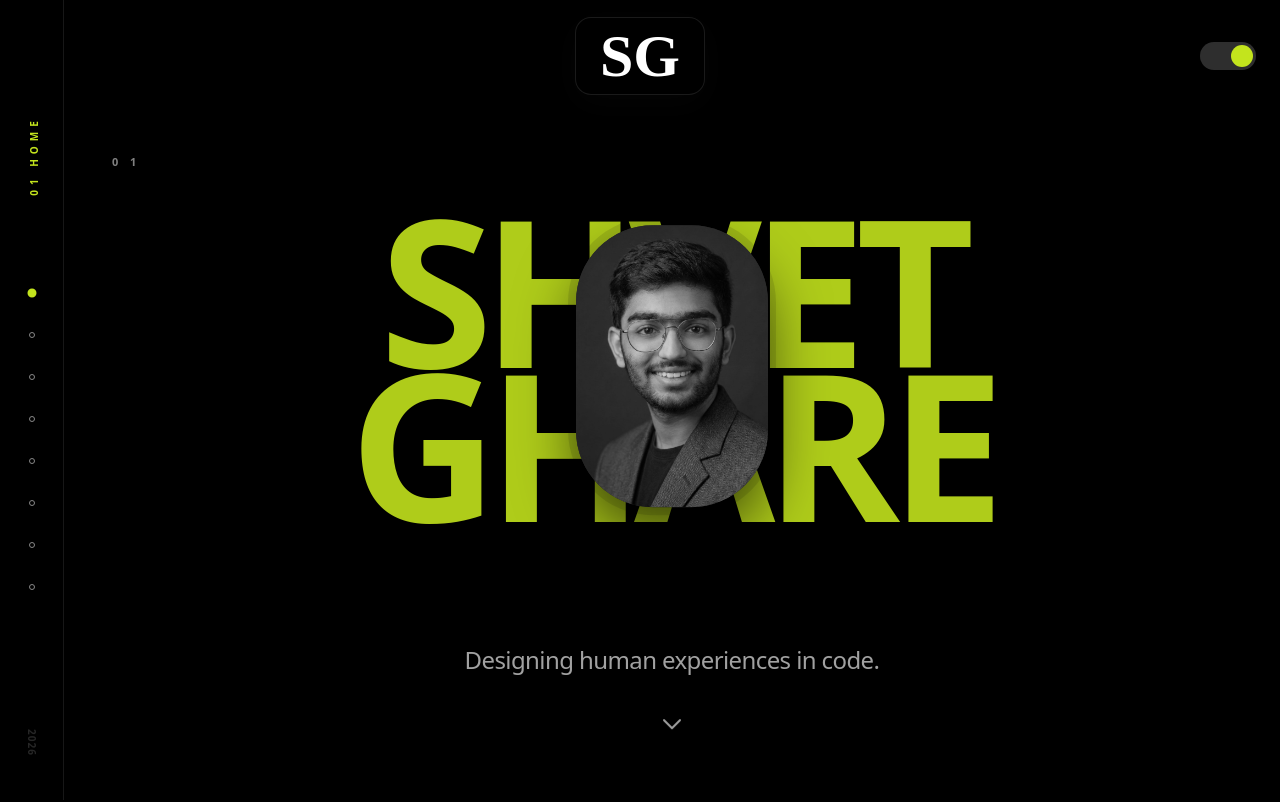
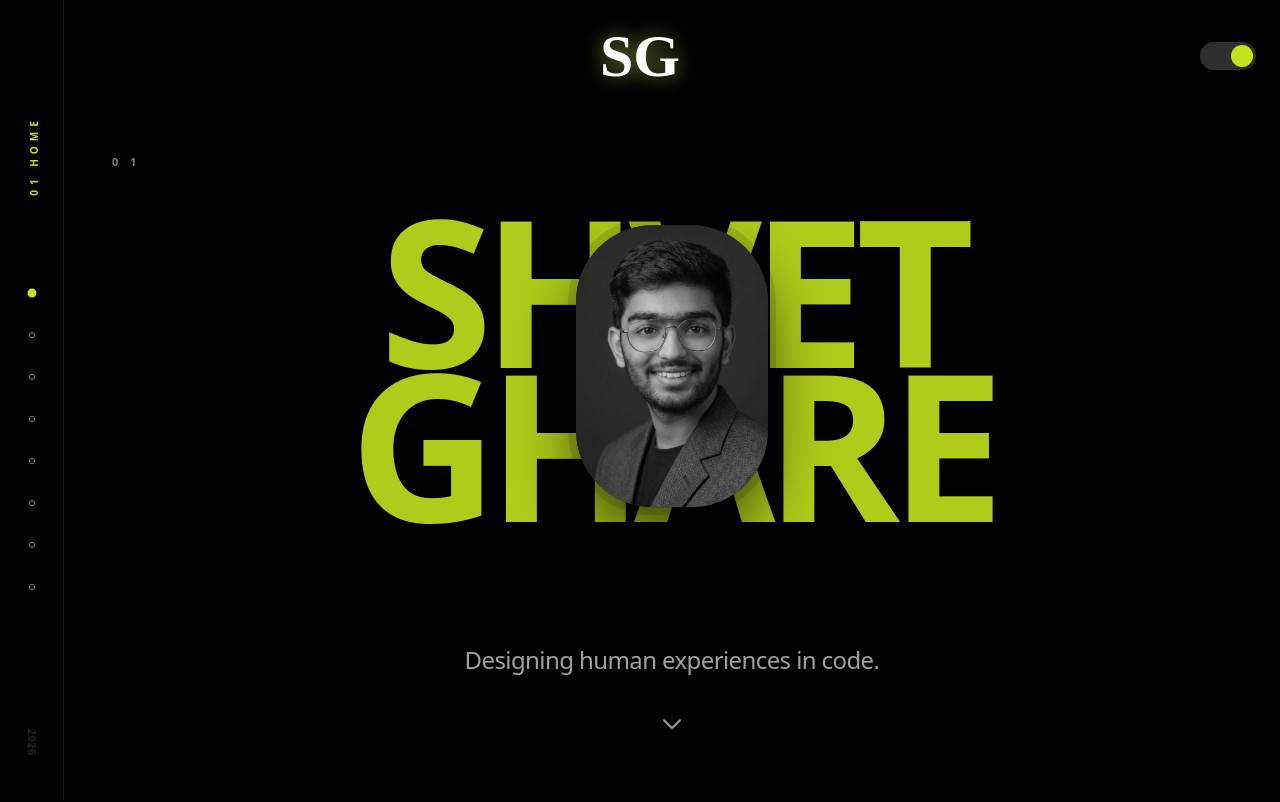
Before and after one commit to ShvetGhareWork/Portfolio_Updated, a Next.js app: page / in a window 1280 px wide. Shown: the top 802 px of the page. Built offline with nearby package versions, Linux system fonts and the light colour scheme; a web font is replaced by a local one.

Commit message:
glassmorphism

```diff
--- a/components/sections/HeroSection.tsx
+++ b/components/sections/HeroSection.tsx
@@ -120,13 +120,20 @@ export default function HeroSection() {
                         )}
                     </div>
 
-                    {/* Logo (Center) with Glassmorphism */}
-                    <div className="absolute left-1/2 top-1/2 -translate-x-1/2 -translate-y-1/2 px-4 sm:px-6 py-1.5 sm:py-2 rounded-2xl border border-black/5 dark:border-white/10 bg-white/40 dark:bg-black/40 backdrop-blur-xl shadow-[0_8px_32px_0_rgba(0,0,0,0.08)] dark:shadow-[0_8px_32px_0_rgba(255,255,255,0.02)] transition-all duration-500 hover:scale-110 hover:shadow-xl group">
+                    {/* Logo (Center) with Glassy Halo (No Box) */}
+                    <div className="absolute left-1/2 top-1/2 -translate-x-1/2 -translate-y-1/2 group">
+                        {/* The Glassy Halo effect */}
+                        <div className="absolute inset-0 -inset-12 backdrop-blur-2xl [mask-image:radial-gradient(circle,white_20%,transparent_70%)] opacity-0 group-hover:opacity-100 transition-opacity duration-700 pointer-events-none" />
+
+                        {/* Always visible subtle blur */}
+                        <div className="absolute inset-0 -inset-8 backdrop-blur-sm [mask-image:radial-gradient(circle,white_10%,transparent_60%)] pointer-events-none" />
+
                         <span
-                            className="text-4xl sm:text-5xl md:text-6xl text-black dark:text-white font-logo font-bold select-none cursor-default"
+                            className="relative text-4xl sm:text-5xl md:text-6xl text-black dark:text-white font-logo font-bold select-none cursor-default transition-all duration-500 group-hover:scale-110"
                             style={{
                                 fontFamily: "'Brush Script MT', cursive, serif",
-                                textShadow: "0 2px 10px rgba(0,0,0,0.05)"
+                                textShadow: "0 0 20px rgba(195, 228, 29, 0.4), 0 0 40px rgba(195, 228, 29, 0.1)",
+                                filter: "drop-shadow(0 0 10px rgba(255,255,255,0.2))"
                             }}
                         >
                             SG
```
